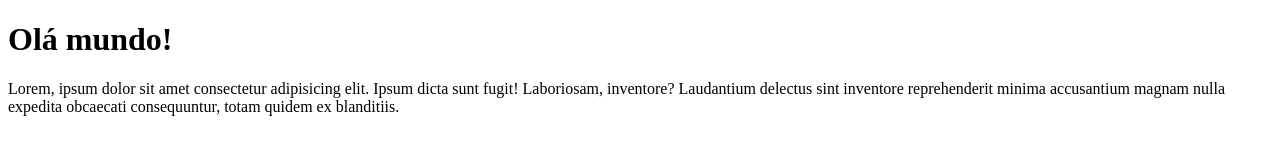
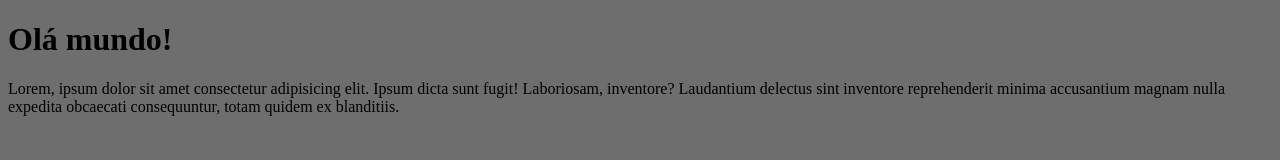
Before and after one commit to gabriel-q7/Hello-World, a plain HTML site: page site-exemplo/index.html in a window 1280 px wide. Drawn offline with Linux system fonts and the light colour scheme.

Commit message:
adicionado css

```diff
--- a/site-exemplo/index.html
+++ b/site-exemplo/index.html
@@ -5,6 +5,7 @@
     <meta http-equiv="X-UA-Compatible" content="IE=edge">
     <meta name="viewport" content="width=device-width, initial-scale=1.0">
     <title>Site</title>
+    <link rel="stylesheet" href="style.css">
 </head>
 <body>
     <h1>Olá mundo!</h1>
--- /dev/null
+++ b/site-exemplo/style.css
@@ -0,0 +1,4 @@
+
+body{
+    background: rgb(110, 110, 110);
+}
```
